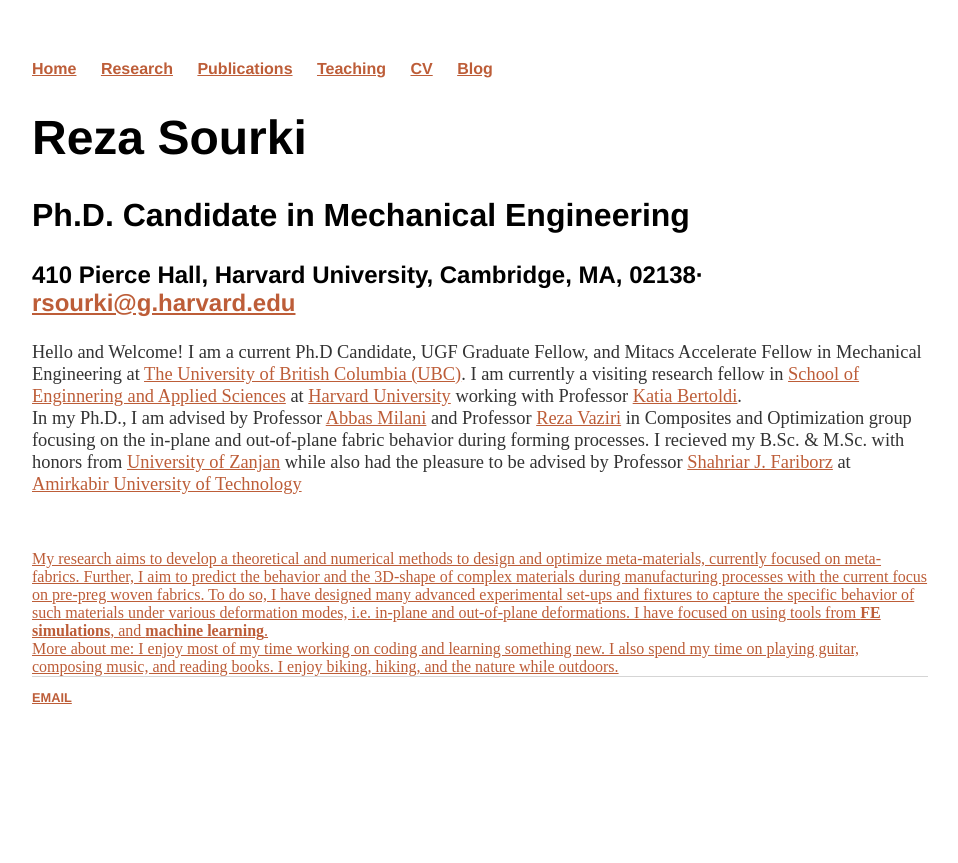
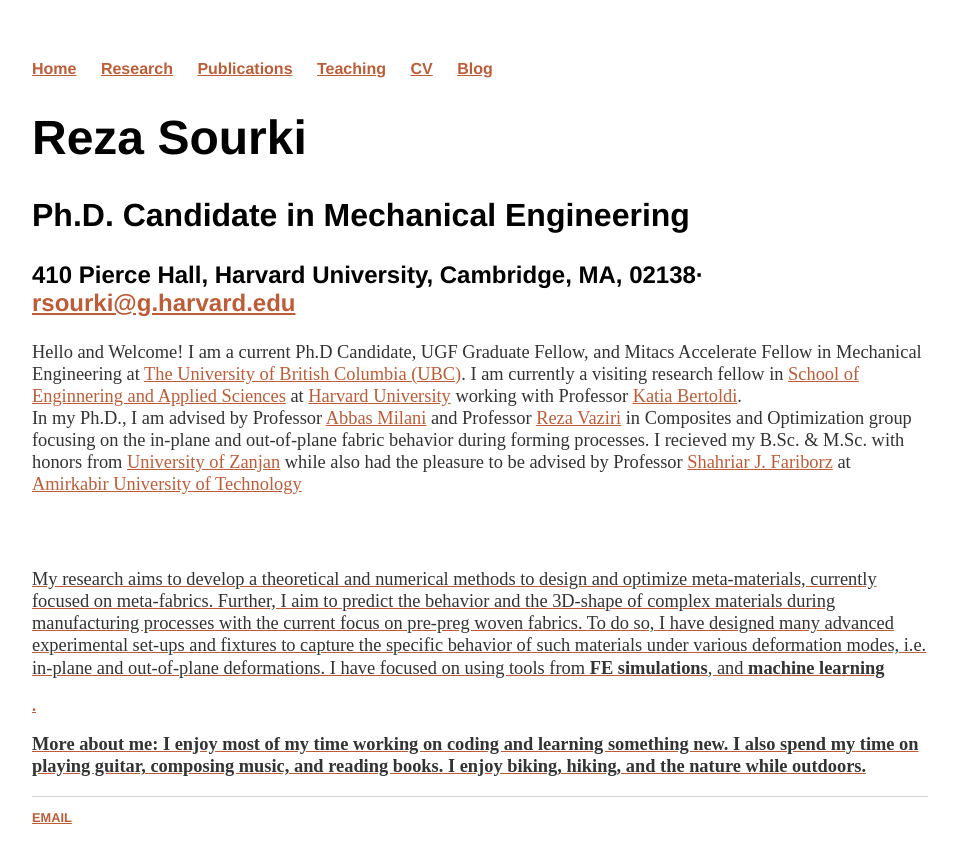
Before and after one commit to rsourki/rsourki.github.io, a Jekyll site: the page built from index.html, in a window 1280 px wide. Shown: the top 863 px of the page, without its empty margins (160-1118 px from the left). Built offline with Jekyll 4.4.1, drawn with Linux system fonts in a browser that asks for light colours.

```diff
--- a/index.html
+++ b/index.html
@@ -10,13 +10,16 @@ title: Reza Sourki Webpage
         </h3>
 	<p>Hello and Welcome! I am a current Ph.D Candidate, UGF Graduate Fellow, and Mitacs Accelerate Fellow in Mechanical Engineering at <a href="https://www.ubc.ca/"> The University of British Columbia (UBC)</a>.
          I am currently a visiting research fellow in <a href="https://www.seas.harvard.edu/">School of Enginnering and Applied Sciences</a> at <a href="https://www.harvard.edu/">Harvard University</a> working with Professor <a href="https://bertoldi.seas.harvard.edu/">Katia Bertoldi</a>.
-       <br>In my Ph.D., I am advised by Professor <a href="https://engineering.ok.ubc.ca/about/contact/abbas-milani/">Abbas Milani</a> and Professor <a href="https://www.civil.ubc.ca/faculty/reza-vaziri">Reza Vaziri</a> in Composites and Optimization group focusing on the in-plane and out-of-plane fabric behavior during forming processes.
+        <br>In my Ph.D., I am advised by Professor <a href="https://engineering.ok.ubc.ca/about/contact/abbas-milani/">Abbas Milani</a> and Professor <a href="https://www.civil.ubc.ca/faculty/reza-vaziri">Reza Vaziri</a> in Composites and Optimization group focusing on the in-plane and out-of-plane fabric behavior during forming processes.
          I recieved my B.Sc. & M.Sc. with honors from <a href="http://www.znu.ac.ir/engineering/en/"> University of Zanjan</a> while also had the pleasure to be advised by Professor <a href="http://mec.aut.ac.ir/autcms/people/verticalPagesAjax/professorHomePage.htm?url=fariborz&depurl=mechanical-engineering&lang=en&cid=1953">Shahriar J. Fariborz</a> at <a href="https://aut.ac.ir/en">Amirkabir University of Technology
 	</p>
-<br>
-        <br>My research aims to develop a theoretical and numerical methods to design and optimize meta-materials, currently focused on meta-fabrics.
+	<br>
+        <br>
+	<p>My research aims to develop a theoretical and numerical methods to design and optimize meta-materials, currently focused on meta-fabrics.
          Further, I aim to predict the behavior and the 3D-shape of complex materials during manufacturing processes with the current focus on pre-preg woven fabrics.
          To do so, I have designed many advanced experimental set-ups and fixtures to capture the specific behavior of such materials under various deformation modes, i.e. in-plane and out-of-plane deformations.
-         I have focused on using tools from <b>FE simulations</b>, and <b>machine learning</b>.
-         <br>More about me: I enjoy most of my time working on coding and learning something new. I also spend my time on playing guitar, composing music, and reading books. I enjoy biking, hiking, and the nature while outdoors.</a>
+         I have focused on using tools from <b>FE simulations</b>, and <b>machine learning</p>.
+         <br>
+	<p>More about me: I enjoy most of my time working on coding and learning something new.
+	I also spend my time on playing guitar, composing music, and reading books. I enjoy biking, hiking, and the nature while outdoors.</p>
 </div><!-- /.blurb -->
```
